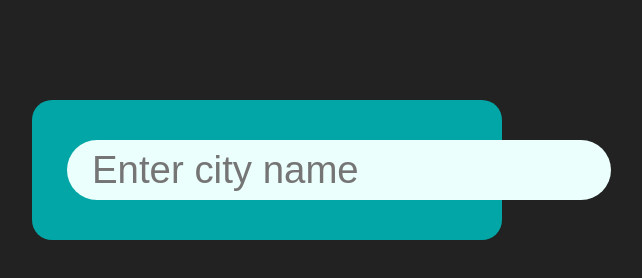
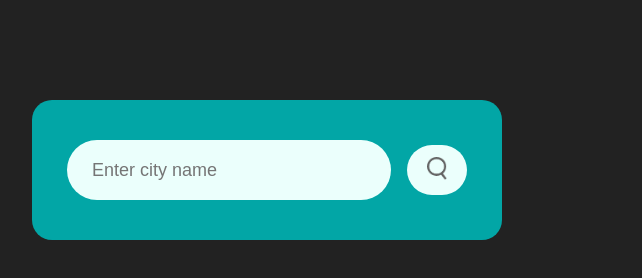
Before and after one commit to DMegatron/WeatherSite, a plain HTML site: page index.html in a window 1280 px wide. Shown: the whole page, without its empty margins (373-1015 px from the left). Drawn offline with Linux system fonts and the light colour scheme.

Commit message:
Update styles.css

```diff
--- a/styles.css
+++ b/styles.css
@@ -36,8 +36,8 @@ body {
     height: 60px;
     border-radius: 30px;
     flex: 1;
-    margin-right: 1%;
-    font-size: 3vw;
+    margin-right: 16px;
+    font-size: 18px;
 }
 
 .search button {
@@ -45,14 +45,13 @@ body {
     outline: 0;
     background: #ebfffc;
     border-radius: 50px;
-    width: 70%;
-    height: auto;
+    width: 60px;
+    height: 50px;
     cursor: pointer;
 }
 
 .search button img {
-    width: 70%;
-    height: auto;
+    width: 20px;
 }
 
 
```
